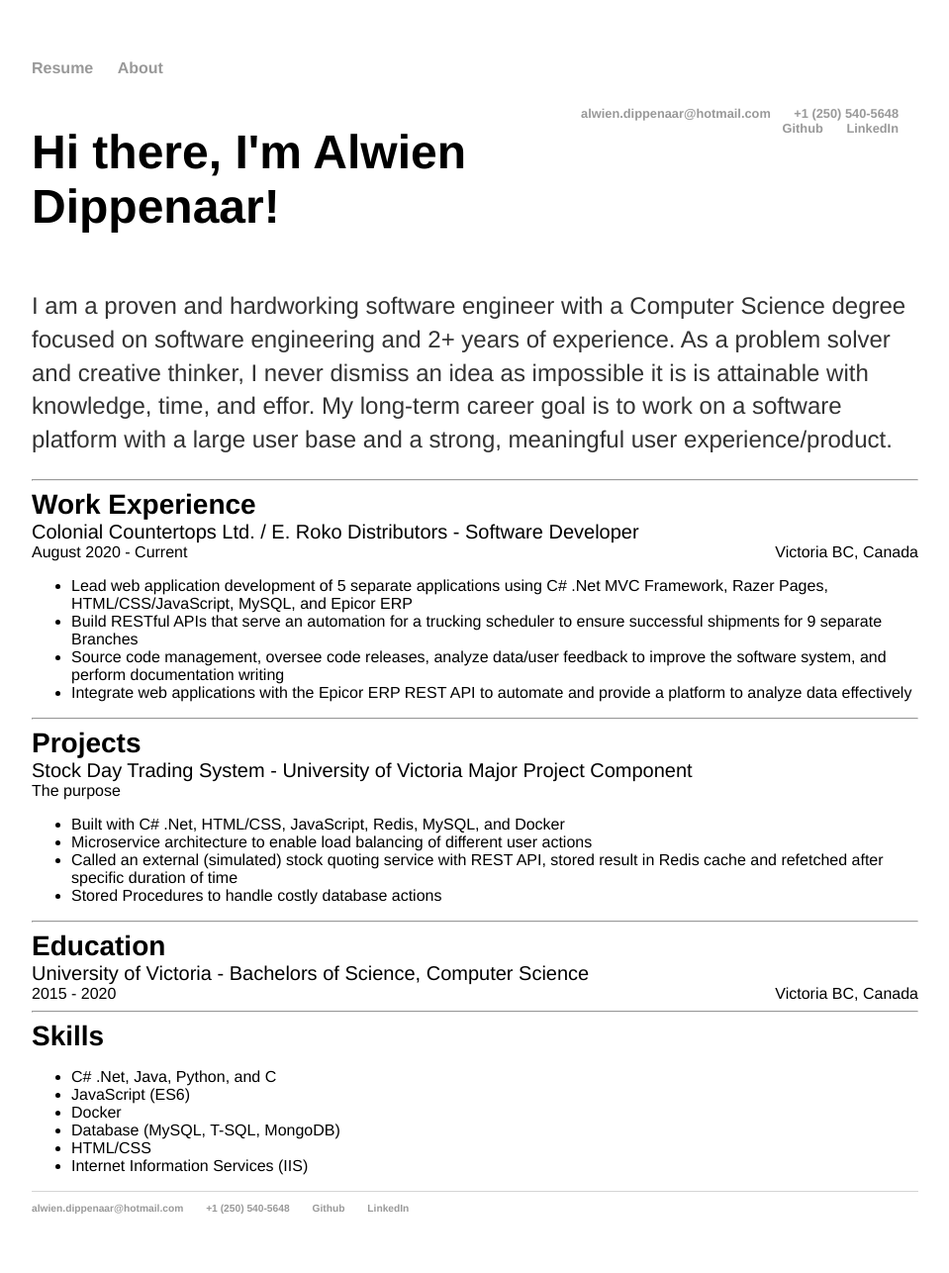
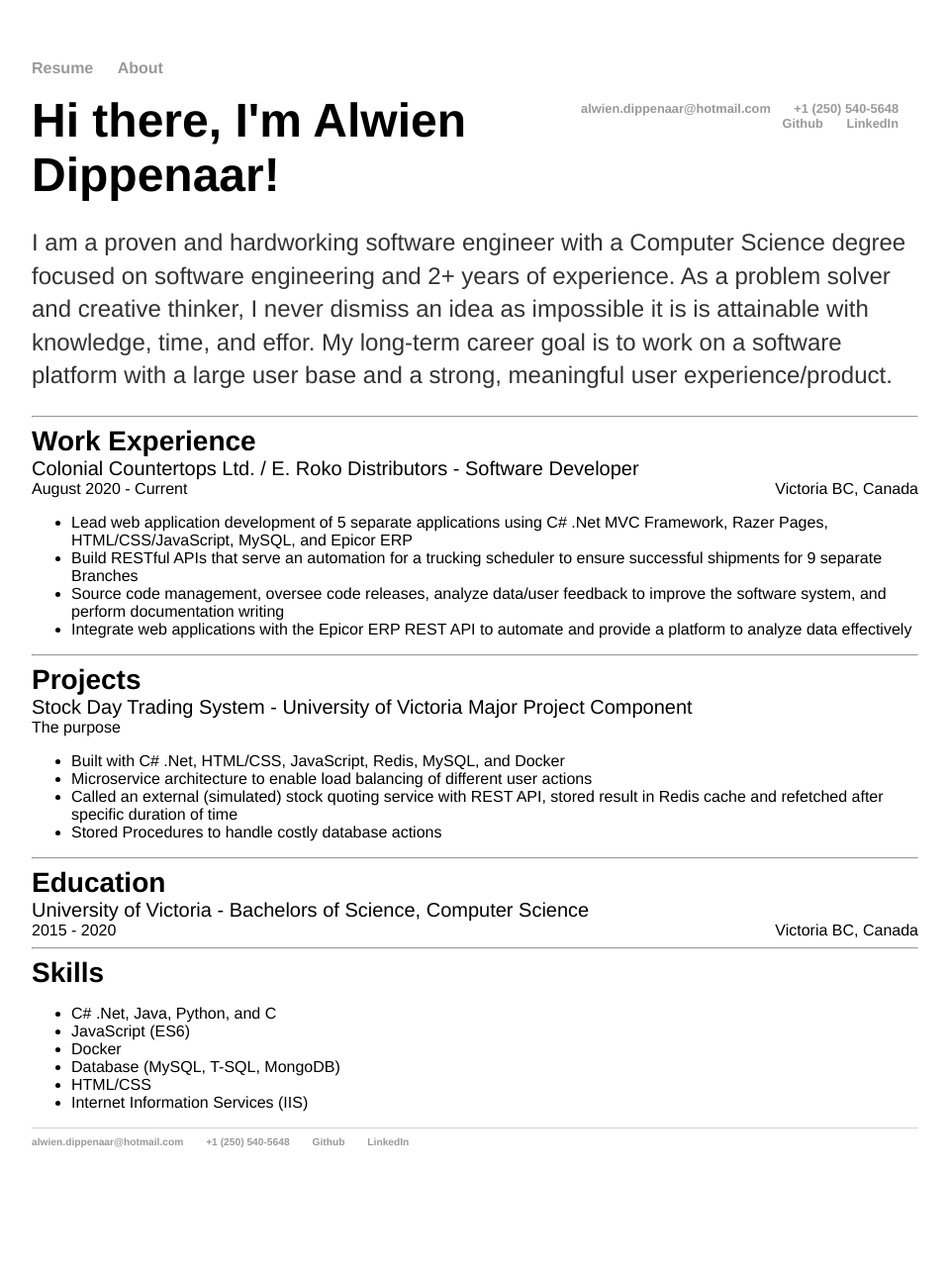
Before and after one commit to alwiend/alwiend.github.io, a Jekyll site: the page built from index.html, in a window 1280 px wide. Shown: the whole page at 99% size, without its empty margins (160-1119 px from the left). Built offline with Jekyll 4.4.1, drawn with Linux system fonts in a browser that asks for light colours; after the commit the page ends 1219 px from its top, so only the background shows below that.

Commit message:
Update main.css

```diff
--- a/css/main.css
+++ b/css/main.css
@@ -24,6 +24,7 @@ a:hover {
 
 h1 {
     font-size: 3em;
+    margin: 0;
 }
 
 p {
@@ -79,6 +80,7 @@ ul.posts li {
     padding: 0px;
     list-style: none;
     font-weight: bold;
+    margin: 0.5rem 0;
 }
 
 .contact-info ul li {
```
